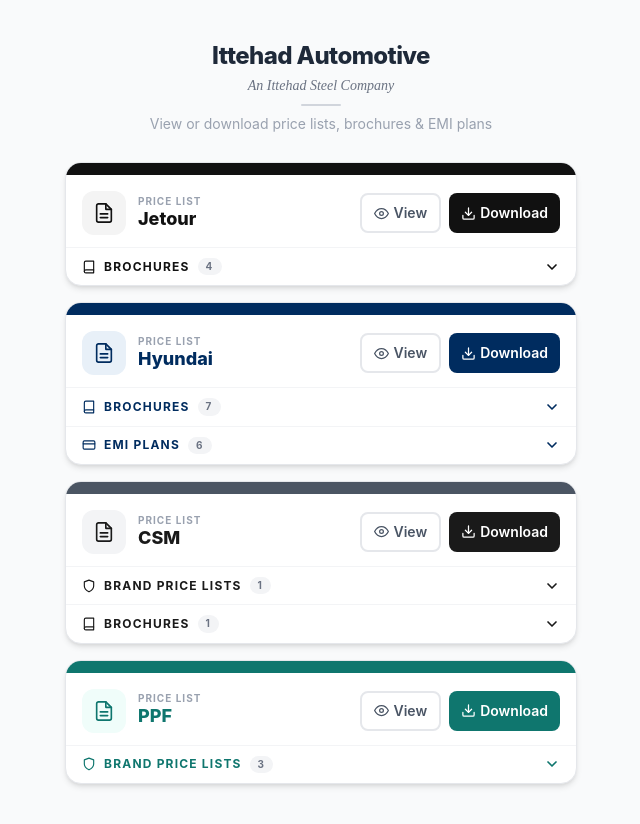
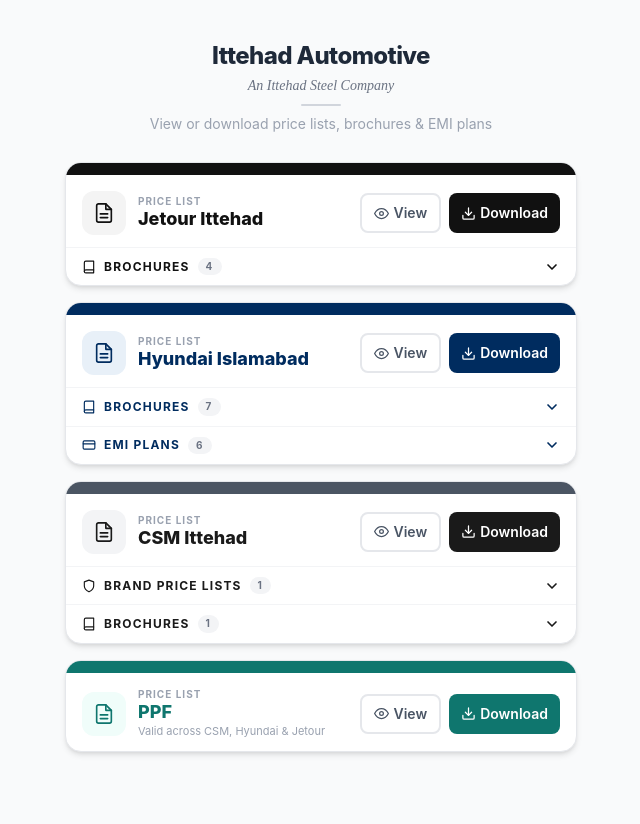
Before and after one commit to Rehanminhas03/ittehad-automotive, a Next.js app: page / in a window 1280 px wide. Shown: the whole page, without its empty margins (319-959 px from the left). After the commit the page ends 800 px from the top, so only its background shows below. Built offline with nearby package versions, Linux system fonts and the light colour scheme.

Commit message:
Rename brands, remove PPF sub-sections, add PPF note

```diff
--- a/app/page.tsx
+++ b/app/page.tsx
@@ -14,6 +14,7 @@ interface Doc {
 interface Brand {
   id: string;
   brand: string;
+  note?: string;
   priceFile?: string;
   color: string;
   stripColor: string;
@@ -26,7 +27,7 @@ interface Brand {
 const brands: Brand[] = [
   {
     id: "jetour",
-    brand: "Jetour",
+    brand: "Jetour Ittehad",
     priceFile: "/jetour/jetour-pricelist.pdf",
     color: "#111111",
     stripColor: "#111111",
@@ -41,7 +42,7 @@ const brands: Brand[] = [
   },
   {
     id: "hyundai",
-    brand: "Hyundai",
+    brand: "Hyundai Islamabad",
     priceFile: "/hyundai/hyundai-pricelist.pdf",
     color: "#002C5F",
     stripColor: "#002C5F",
@@ -66,7 +67,7 @@ const brands: Brand[] = [
   },
   {
     id: "csm",
-    brand: "CSM",
+    brand: "CSM Ittehad",
     priceFile: "/csm/csm-pricelist.pdf",
     color: "#1a1a1a",
     stripColor: "#4b5563",
@@ -82,17 +83,13 @@ const brands: Brand[] = [
   {
     id: "ppf",
     brand: "PPF",
+    note: "Valid across CSM, Hyundai & Jetour",
     priceFile: "/ppf/ppf.pdf",
     color: "#0f766e",
     stripColor: "#0f766e",
     iconBg: "#f0fdfa",
     brochures: [],
     emiPlans: [],
-    brandPriceLists: [
-      { label: "CSM", file: "/ppf/csm-ppf.pdf" },
-      { label: "Hyundai", file: "/ppf/hyundai-ppf.pdf" },
-      { label: "Jetour", file: "/ppf/jetour-ppf.pdf" },
-    ],
   },
 ];
 
@@ -293,6 +290,9 @@ function BrandCard({ brand }: { brand: Brand }) {
             <h2 className="text-lg font-extrabold leading-tight break-words" style={{ color: brand.color }}>
               {brand.brand}
             </h2>
+            {brand.note && (
+              <p className="text-[11px] text-gray-400 leading-tight mt-0.5">{brand.note}</p>
+            )}
           </div>
         </div>
         {brand.priceFile && (
```
